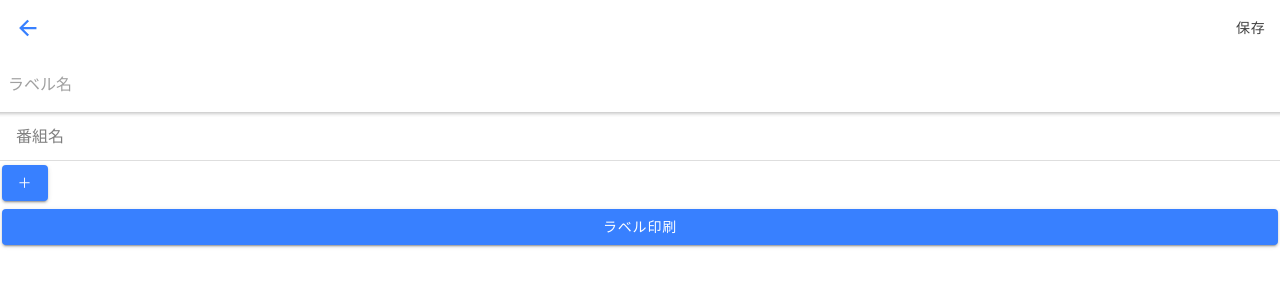
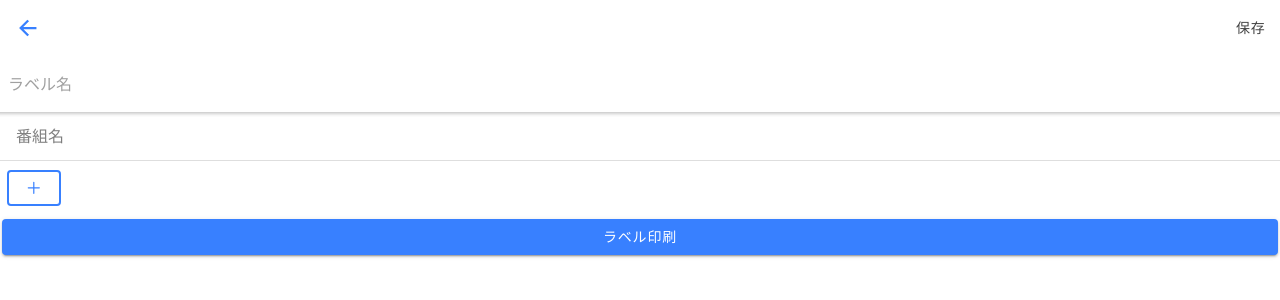
Before and after one commit to tsubame-misa/labelMaker, a React (Create React App) app: page /makeList/1 in a window 1280 px wide. Shown: the top 300 px of the page. Built offline with nearby package versions, Linux system fonts and the light colour scheme.

Commit message:
update plus buttn style

```diff
--- a/src/components/makeList.js
+++ b/src/components/makeList.js
@@ -12,11 +12,12 @@ import {
   IonBackButton,
   IonButtons,
   useIonViewWillEnter,
+  IonIcon,
 } from "@ionic/react";
-
 import "../pages/Home.css";
 import { useState } from "react";
 import { useParams } from "react-router";
+import { addOutline } from "ionicons/icons";
 
 const MakeList = () => {
   const { id } = useParams();
@@ -108,16 +109,18 @@ const MakeList = () => {
             </IonItemSliding>
           );
         })}
-
+        <div style={{ padding: "5px" }}>
           <IonButton
+            fill="outline"
             onClick={() => {
               const newPrograms = Array.from(programs);
               newPrograms.push({ name: "" });
               setProcrams(newPrograms);
             }}
           >
-          ＋
+            <IonIcon icon={addOutline} />
           </IonButton>
+        </div>
 
         <IonButton expand="block">ラベル印刷</IonButton>
       </IonContent>
```
Lines whose indentation alone changed are shown as unchanged.
